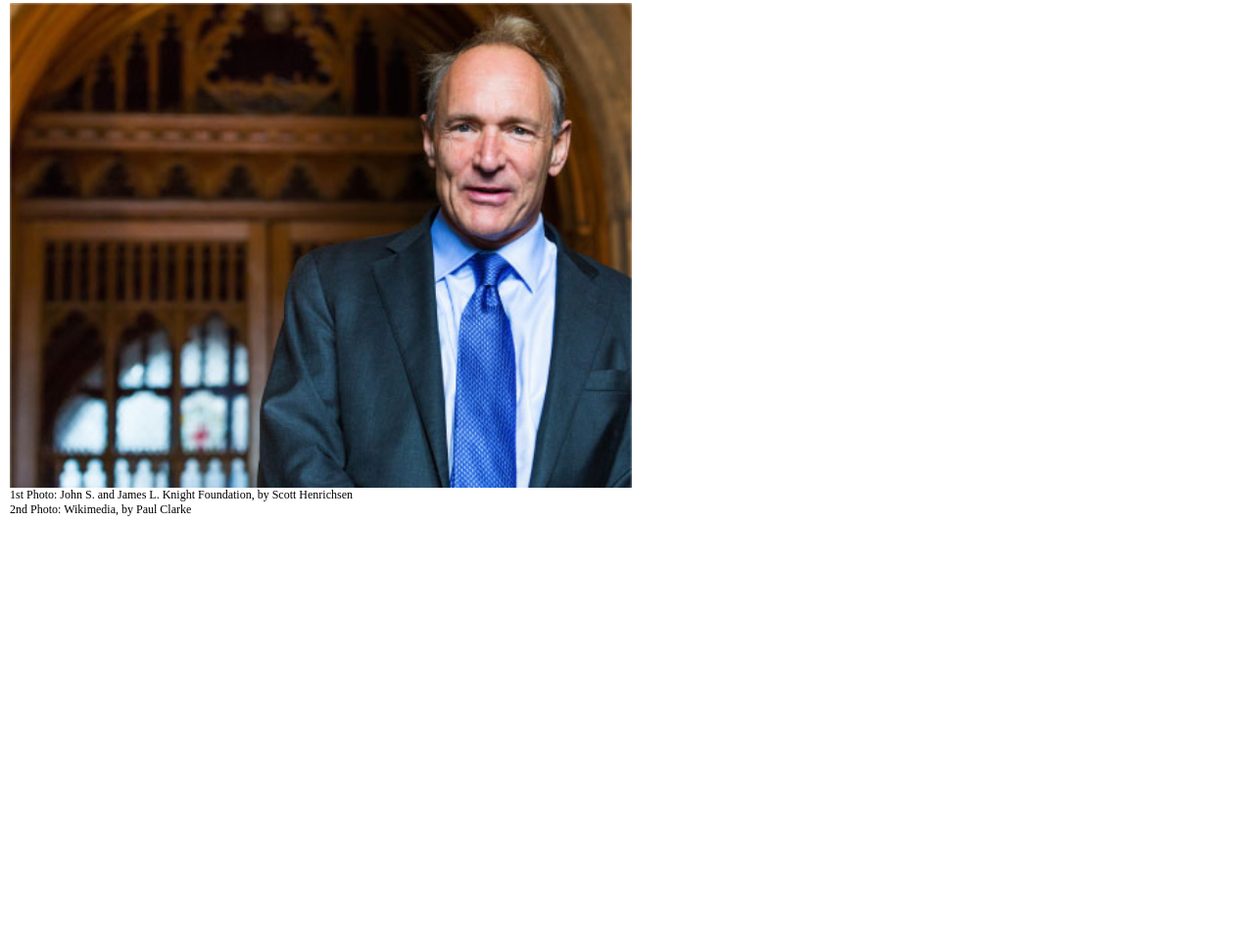
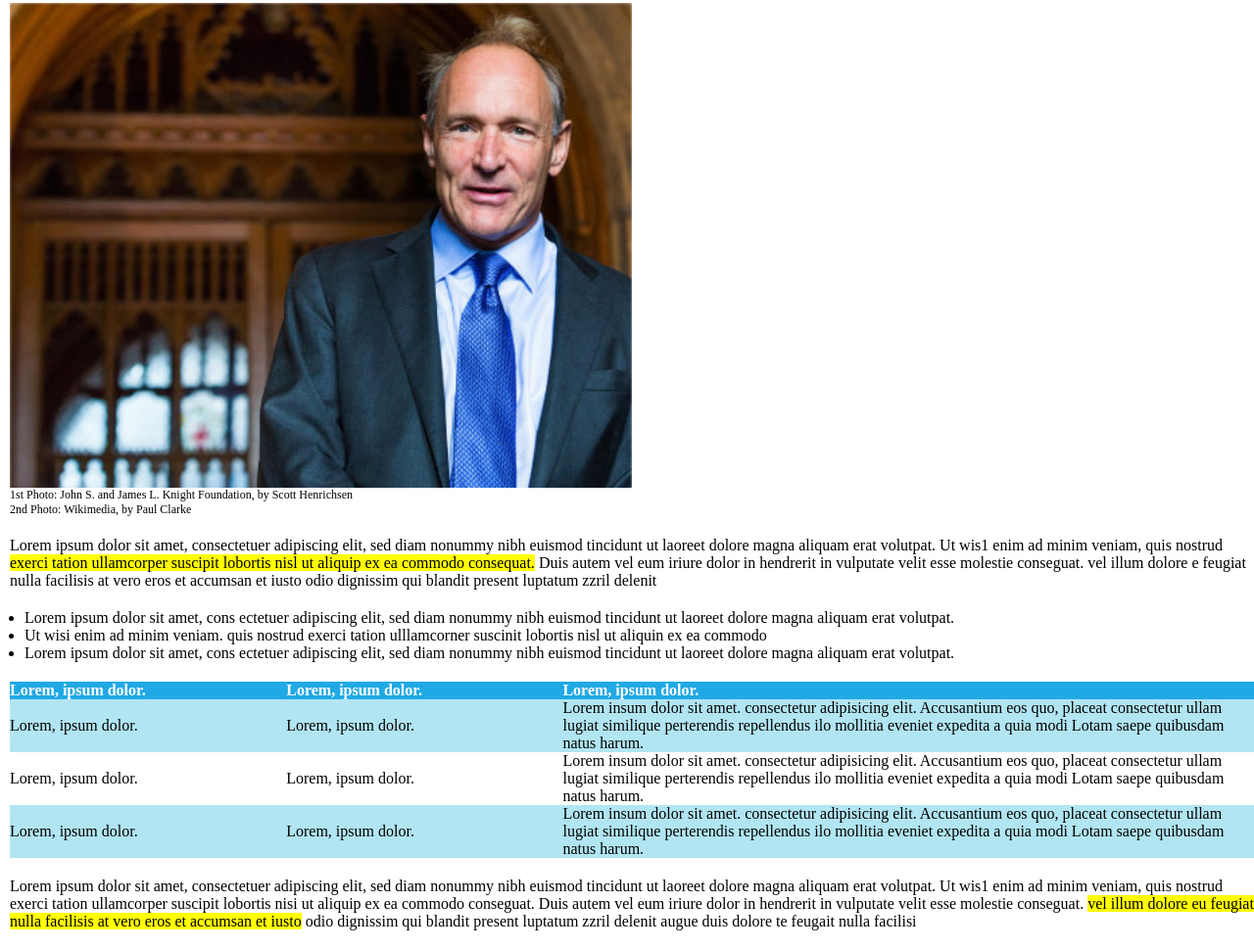
Before and after one commit to MonicaSerraWebDeveloper/html-css-booleaner, a plain HTML site: page index.html in a window 1280 px wide. Shown: the part 751-1721 px from the top of the page at 98% size. Before the commit the page ends 1279 px from the top, so only its background shows below. Drawn offline with Linux system fonts and the light colour scheme.

Commit message:
feat: add content article and styled

```diff
--- a/index.html
+++ b/index.html
@@ -16,7 +16,6 @@
         <!-- / Header Page Article -->
 
         <main>
-            <article></article>
             <!-- Section Title  -->
             <section>
                 <div class="title-container">
@@ -28,11 +27,81 @@
                 <div class="photo-container">
                     <img class="first-image-article" src="./img/tim-1.jpg" alt="Tim Berners-Lee durante la conferenza">
                     <img class="second-image-article" src="./img/tim-2.jpg" alt="Tim Berners-Lee in posa">
-                    <p class="credits-photo-text">1st Photo: John S. and James L. Knight Foundation, by Scott Henrichsen</p>
-                    <p class="credits-photo-text">2nd Photo: Wikimedia, by Paul Clarke</p>
+                    <p class="credits-photo-text">1st Photo: John S. and James L. Knight Foundation, by Scott Henrichsen <br>2nd Photo: Wikimedia, by Paul Clarke</p>
                 </div>
             </section>
             <!-- / Section Title  -->
+
+            <!-- Section Content Article  -->
+            <section>
+                <p class="text-article">
+                    Lorem ipsum dolor sit amet, consectetuer adipiscing elit, sed diam nonummy nibh euismod tincidunt ut laoreet dolore magna
+                    aliquam erat volutpat. Ut wis1 enim ad minim veniam, quis nostrud <span class="yellow">exerci tation ullamcorper suscipit lobortis nisl ut aliquip
+                    ex ea commodo consequat.</span> Duis autem vel eum iriure dolor in hendrerit in vulputate velit esse molestie conseguat. vel illum
+                    dolore e feugiat nulla facilisis at vero eros et accumsan et iusto odio dignissim qui blandit present luptatum zzril delenit
+                </p>
+
+                <ul class="list-text-article">
+                    <li>Lorem ipsum dolor sit amet, cons ectetuer adipiscing elit, sed diam nonummy nibh euismod tincidunt ut laoreet dolore magna aliquam erat volutpat.</li>
+                    <li>Ut wisi enim ad minim veniam.
+                        quis nostrud exerci tation ulllamcorner suscinit lobortis nisl ut aliquin ex ea commodo</li>
+                    <li>Lorem ipsum dolor sit amet, cons ectetuer adipiscing elit, sed diam nonummy nibh euismod tincidunt ut laoreet dolore magna aliquam erat volutpat.</li>
+                </ul>
+
+                <table>
+                    <thead>
+                        <tr class="header-table">
+                            <th class="small-column">Lorem, ipsum dolor.</th>
+                            <th class="small-column">Lorem, ipsum dolor.</th>
+                            <th class="large-column">Lorem, ipsum dolor.</th>
+                        </tr>
+                    </thead>
+
+                    <tbody>
+                        <tr class="content-table">
+                            <td>Lorem, ipsum dolor.</td>
+                            <td>Lorem, ipsum dolor.</td>
+                            <td>Lorem insum dolor sit amet. consectetur adipisicing elit.
+                                Accusantium eos quo, placeat consectetur ullam lugiat
+                                similique perterendis repellendus ilo mollitia eveniet expedita
+                                a quia modi
+                                Lotam saepe quibusdam natus harum.</td>
+                        </tr>
+
+                        <tr>
+                            <td>Lorem, ipsum dolor.</td>
+                            <td>Lorem, ipsum dolor.</td>
+                            <td>Lorem insum dolor sit amet. consectetur adipisicing elit.
+                                Accusantium eos quo, placeat consectetur ullam lugiat
+                                similique perterendis repellendus ilo mollitia eveniet expedita
+                                a quia modi
+                                Lotam saepe quibusdam natus harum.</td>
+                        </tr>
+
+                        <tr class="content-table">
+                            <td>Lorem, ipsum dolor.</td>
+                            <td>Lorem, ipsum dolor.</td>
+                            <td>Lorem insum dolor sit amet. consectetur adipisicing elit.
+                                Accusantium eos quo, placeat consectetur ullam lugiat
+                                similique perterendis repellendus ilo mollitia eveniet expedita
+                                a quia modi
+                                Lotam saepe quibusdam natus harum.</td>
+                        </tr>
+                    </tbody>
+
+                </table>
+
+                <p class="text-article">
+                    Lorem ipsum dolor sit amet, consectetuer adipiscing elit, sed diam nonummy nibh euismod tincidunt ut laoreet dolore magna
+                    aliquam erat volutpat. Ut wis1 enim ad minim veniam, quis nostrud exerci tation ullamcorper suscipit lobortis nisi ut aliquip
+                    ex ea commodo conseguat. Duis autem vel eum iriure dolor in hendrerit in vulputate velit esse molestie conseguat. <span class="yellow">vel illum
+                    dolore eu feugiat nulla facilisis at vero eros et accumsan et iusto</span> odio dignissim qui blandit present luptatum zzril delenit
+                    augue duis dolore te feugait nulla facilisi
+                </p>
+
+            </section>
+
+            <!-- / Section Content Article  -->
 
         </main>
 
--- a/style.css
+++ b/style.css
@@ -67,3 +67,51 @@ h1 {
 .credits-photo-text {
     font-size: 12px;
 }
+
+
+/* Section Content Article */
+
+
+.text-article {
+    padding-top: 20px;
+    padding-bottom: 20px;
+}
+
+.list-text-article {
+    padding-left: 15px;
+    padding-bottom: 20px;
+}
+
+.yellow {
+    background-color: yellow;
+}
+
+table {
+    width: 100%;
+    border-spacing: 0;
+}
+
+.header-table {
+    background-color: #20A9E5;
+}
+
+th {
+    text-align: left;
+    color: #fff;
+}
+
+.small-column {
+    width: 20%;
+}
+
+.large-column {
+    width: 50%;
+}
+
+.content-table {
+    background-color: #B1E5F2;
+}
+
+.small-content-table {
+    padding-top: 15px;
+}
```
Also changed, not shown: 1 other file.
